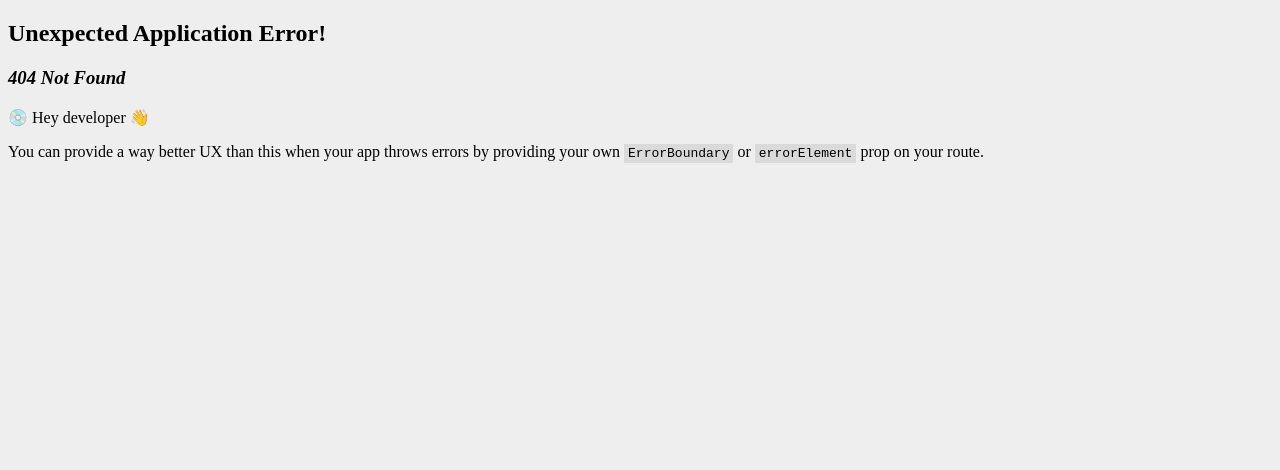
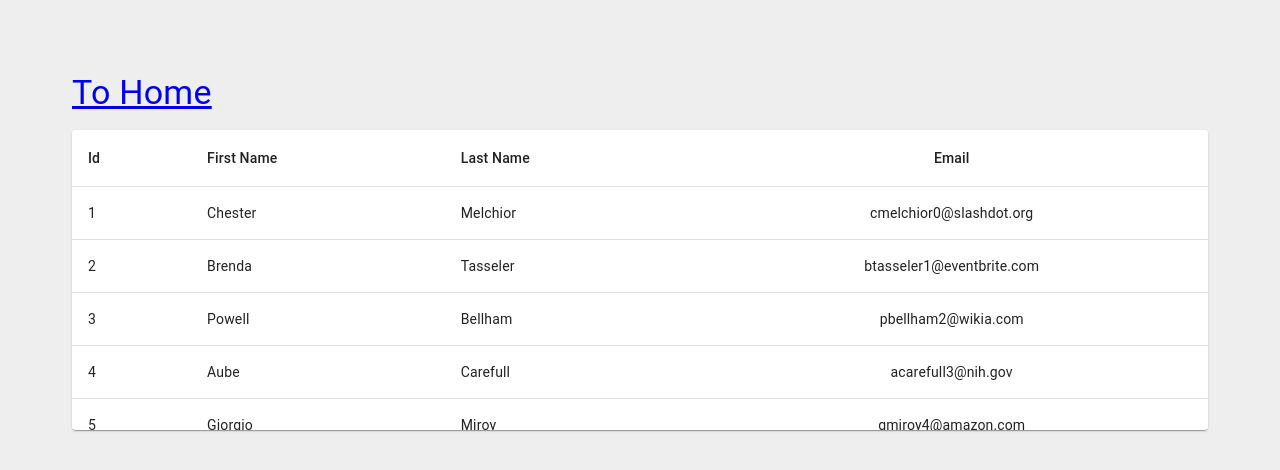
Before and after one commit to DonOhhhh/React-MUI-Tutorials, a React (Vite) app: page /table in a window 1280 px wide. Before the commit this address had no page. Shown: the top 470 px of the page. Built offline with nearby package versions, Linux system fonts and the light colour scheme.

Commit message:
feat : Table

```diff
--- a/src/components/Links.tsx
+++ b/src/components/Links.tsx
@@ -27,6 +27,7 @@ export const Links = () => {
         { link: "/list", text: "List" },
         { link: "/chip", text: "Chip" },
         { link: "/tooltip", text: "Tooltip" },
+        { link: "/table", text: "Table" },
     ];
 
     return (
--- /dev/null
+++ b/src/components/MuiTable.tsx
@@ -0,0 +1,126 @@
+import {
+    Paper,
+    Table,
+    TableBody,
+    TableCell,
+    TableContainer,
+    TableHead,
+    TableRow,
+} from "@mui/material";
+
+export const MuiTable = () => {
+    return (
+        <TableContainer component={Paper} sx={{ maxHeight: "300px" }}>
+            <Table aria-label="simple table" stickyHeader>
+                <TableHead>
+                    <TableRow>
+                        <TableCell>Id</TableCell>
+                        <TableCell>First Name</TableCell>
+                        <TableCell>Last Name</TableCell>
+                        <TableCell align="center">Email</TableCell>
+                    </TableRow>
+                </TableHead>
+                <TableBody>
+                    {tableData.map((row) => (
+                        <TableRow
+                            key={row.id}
+                            sx={{
+                                "&:last-child td, &:last-child td": {
+                                    border: 0,
+                                },
+                            }}
+                        >
+                            <TableCell>{row.id}</TableCell>
+                            <TableCell>{row.first_name}</TableCell>
+                            <TableCell>{row.last_name}</TableCell>
+                            <TableCell align="center">{row.email}</TableCell>
+                        </TableRow>
+                    ))}
+                </TableBody>
+            </Table>
+        </TableContainer>
+    );
+};
+
+const tableData = [
+    {
+        id: 1,
+        first_name: "Chester",
+        last_name: "Melchior",
+        email: "cmelchior0@slashdot.org",
+        gender: "Male",
+        ip_address: "112.236.181.196",
+    },
+    {
+        id: 2,
+        first_name: "Brenda",
+        last_name: "Tasseler",
+        email: "btasseler1@eventbrite.com",
+        gender: "Female",
+        ip_address: "122.84.168.170",
+    },
+    {
+        id: 3,
+        first_name: "Powell",
+        last_name: "Bellham",
+        email: "pbellham2@wikia.com",
+        gender: "Male",
+        ip_address: "65.92.66.66",
+    },
+    {
+        id: 4,
+        first_name: "Aube",
+        last_name: "Carefull",
+        email: "acarefull3@nih.gov",
+        gender: "Male",
+        ip_address: "48.244.110.224",
+    },
+    {
+        id: 5,
+        first_name: "Giorgio",
+        last_name: "Miroy",
+        email: "gmiroy4@amazon.com",
+        gender: "Male",
+        ip_address: "74.128.123.125",
+    },
+    {
+        id: 6,
+        first_name: "Gerrilee",
+        last_name: "Lakenden",
+        email: "glakenden5@apache.org",
+        gender: "Female",
+        ip_address: "14.182.9.122",
+    },
+    {
+        id: 7,
+        first_name: "Waylon",
+        last_name: "Kix",
+        email: "wkix6@netvibes.com",
+        gender: "Male",
+        ip_address: "215.34.23.176",
+    },
+    {
+        id: 8,
+        first_name: "Jim",
+        last_name: "Nowland",
+        email: "jnowland7@163.com",
+        gender: "Male",
+        ip_address: "157.218.26.208",
+    },
+    {
+        id: 9,
+        first_name: "Leonidas",
+        last_name: "Karlicek",
+        email: "lkarlicek8@wp.com",
+        gender: "Male",
+        ip_address: "47.83.78.65",
+    },
+    {
+        id: 10,
+        first_name: "Annelise",
+        last_name: "Sommer",
+        email: "asommer9@g.co",
+        gender: "Female",
+        ip_address: "80.156.181.102",
+    },
+];
--- a/src/main.tsx
+++ b/src/main.tsx
@@ -26,6 +26,7 @@ import { MuiBadge } from "./components/MuiBadge.tsx";
 import { MuiList } from "./components/MuiList.tsx";
 import { MuiChip } from "./components/MuiChip.tsx";
 import { MuiTooltip } from "./components/MuiTooltip.tsx";
+import { MuiTable } from "./components/MuiTable.tsx";
 
 const router = createBrowserRouter([
     {
@@ -132,6 +133,10 @@ const router = createBrowserRouter([
                 path: "/tooltip",
                 element: <MuiTooltip />,
             },
+            {
+                path: "/table",
+                element: <MuiTable />,
+            },
         ],
     },
 ]);
```
